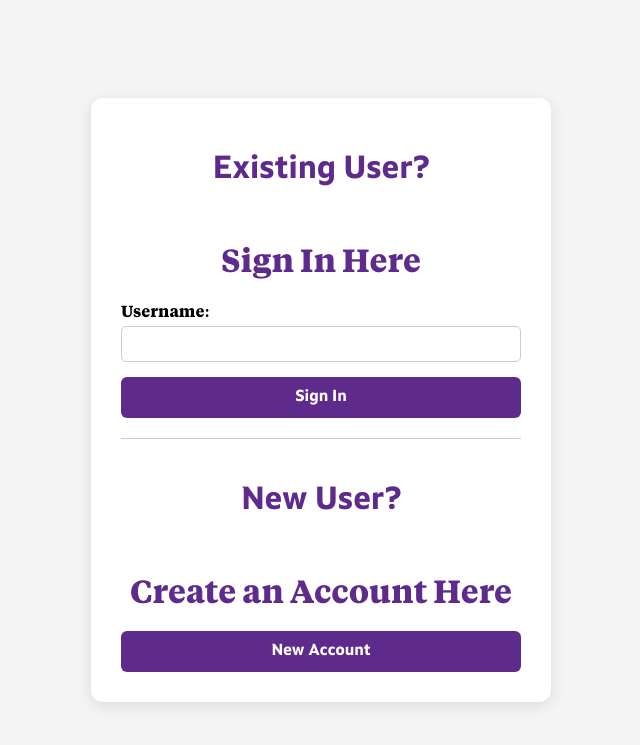
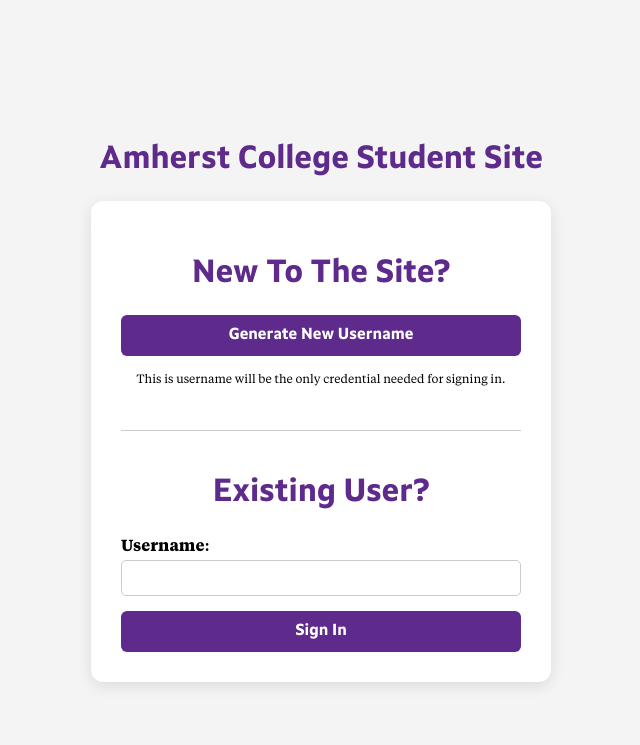
Before and after one commit to Veemon22/hci-amherst-college-student-site, a Flask app: page / in a window 1280 px wide. Shown: the top 745 px of the page, without its empty margins (319-959 px from the left). Run offline with Flask 3, Linux system fonts and the light colour scheme.

Commit message:
Making the site look less sus

```diff
--- a/static/css/signin.css
+++ b/static/css/signin.css
@@ -13,6 +13,11 @@ body.signin-page {
     display: flex;
     flex-direction: column;
     align-items: center;
+}
+
+.new-user-note {
+    font-size: 12px;
+    text-align: center;
 }
 
 h1 {
--- a/templates/base.html
+++ b/templates/base.html
@@ -36,7 +36,7 @@
     </main>
 
     <footer>
-        <p>Thoughts on the site? Go to this <a href="">link</a></p>
+        <p>Thoughts on the site? Go to this <a href="https://docs.google.com/forms/d/e/1FAIpQLSeo3COQ1hdIsMAx5IqhksQxmYO6FpksJIj16NoFkYAV8ktkmA/viewform?usp=dialog" target="_blank">link</a></p>
     </footer>
     <script src="{{ url_for('static', filename='js/base.js') }}"></script>
     {% block extra_js %}{% endblock %}
--- a/templates/signin.html
+++ b/templates/signin.html
@@ -8,9 +8,15 @@
         <link rel="stylesheet" href="{{ url_for('static', filename='css/signin.css') }}">
     </head>
     <body class="signin-page">
+        <h1 class="site-title">Amherst College Student Site</h1>
         <div class="signin-container">
+            <h1>New To The Site?</h1>
+            <form action="{{ url_for('new_user') }}" method="post">
+                <button type="submit">Generate New Username</button>
+            </form>
+            <p class="new-user-note">This is username will be the only credential needed for signing in.</p>
+            <hr>
             <h1>Existing User?</h1>
-            <h2>Sign In Here</h2>
 
             <form action="{{ url_for('existing_user') }}" method="post">
                 <label for="username">Username:</label>
@@ -21,13 +27,6 @@
             <div class="error-popup" id="error-popup">
                 <p>User not found!</p>
             </div>
-
-            <hr>
-            <h1>New User?</h1>
-            <h2>Create an Account Here</h2>
-            <form action="{{ url_for('new_user') }}" method="post">
-                <button type="submit">New Account</button>
-            </form>
         </div>
 
         <script src="{{ url_for('static', filename='js/signin.js') }}"></script>
```
